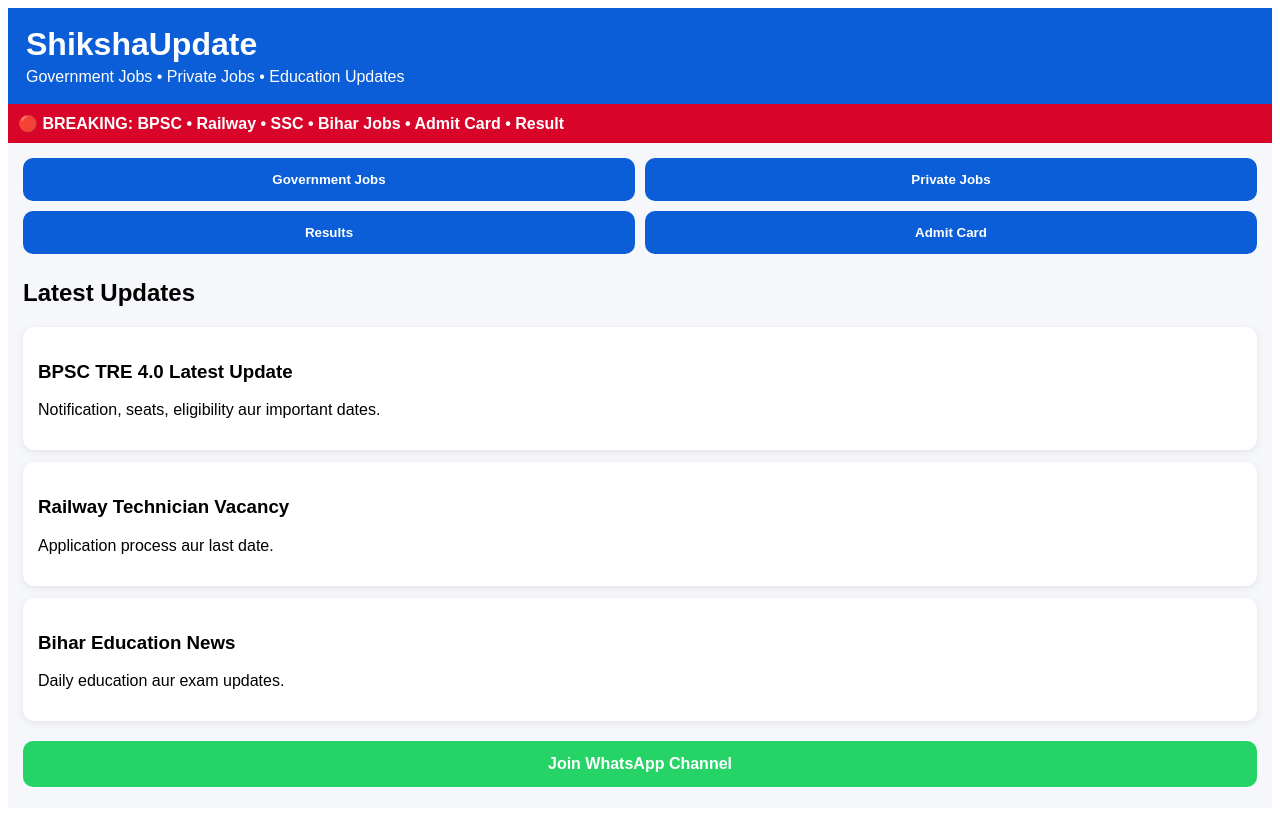
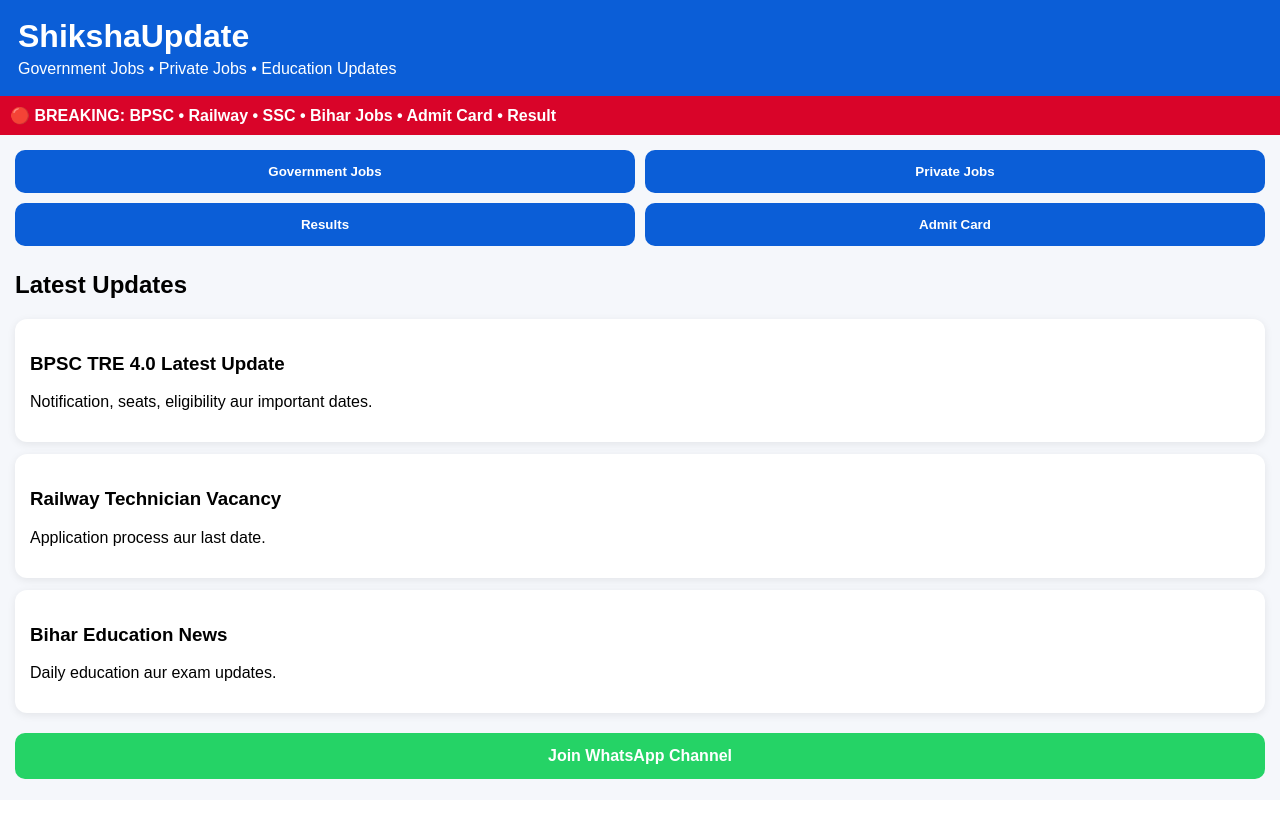
Before and after one commit to Danish116/shikshaupdate, a Next.js app: page / in a window 1280 px wide. Built offline with nearby package versions, Linux system fonts and the light colour scheme.

Commit message:
Update layout.tsx

```diff
--- a/app/layout.tsx
+++ b/app/layout.tsx
@@ -1,8 +1,9 @@
+import type { Metadata } from "next";
 import type { ReactNode } from "react";
 
-export const metadata = {
-  title: "ShikshaUpdate",
-  description: "Jobs & Education Updates Portal",
+export const metadata: Metadata = {
+  title: "ShikshaUpdate | Government Jobs & Education Updates",
+  description: "Latest Government Jobs, Private Jobs, Results, Admit Card and Education News.",
 };
 
 export default function RootLayout({
@@ -12,7 +13,7 @@
 }) {
   return (
     <html lang="hi">
-      <body>{children}</body>
+      <body style={{ margin: 0 }}>{children}</body>
     </html>
   );
 }
```
